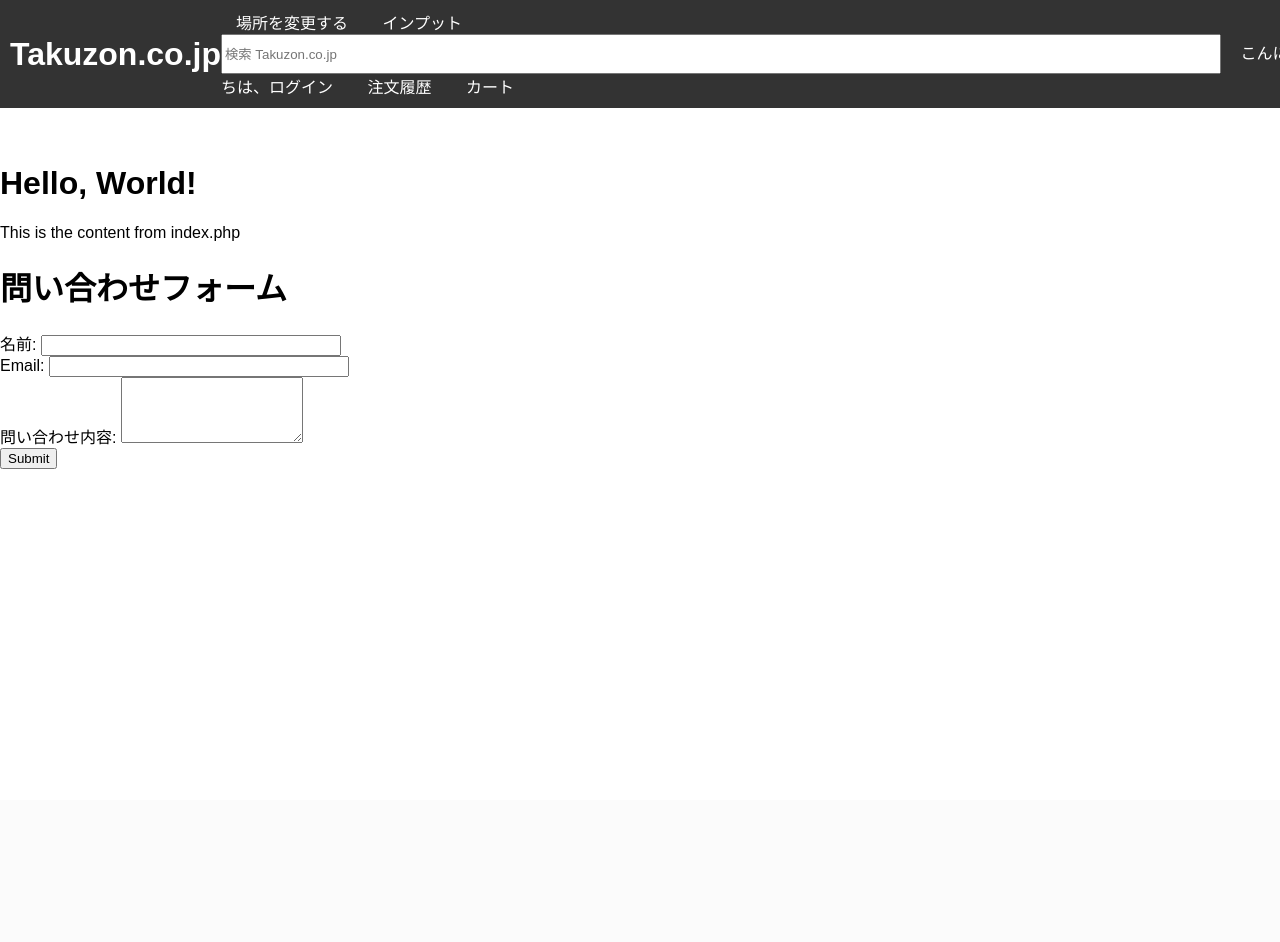
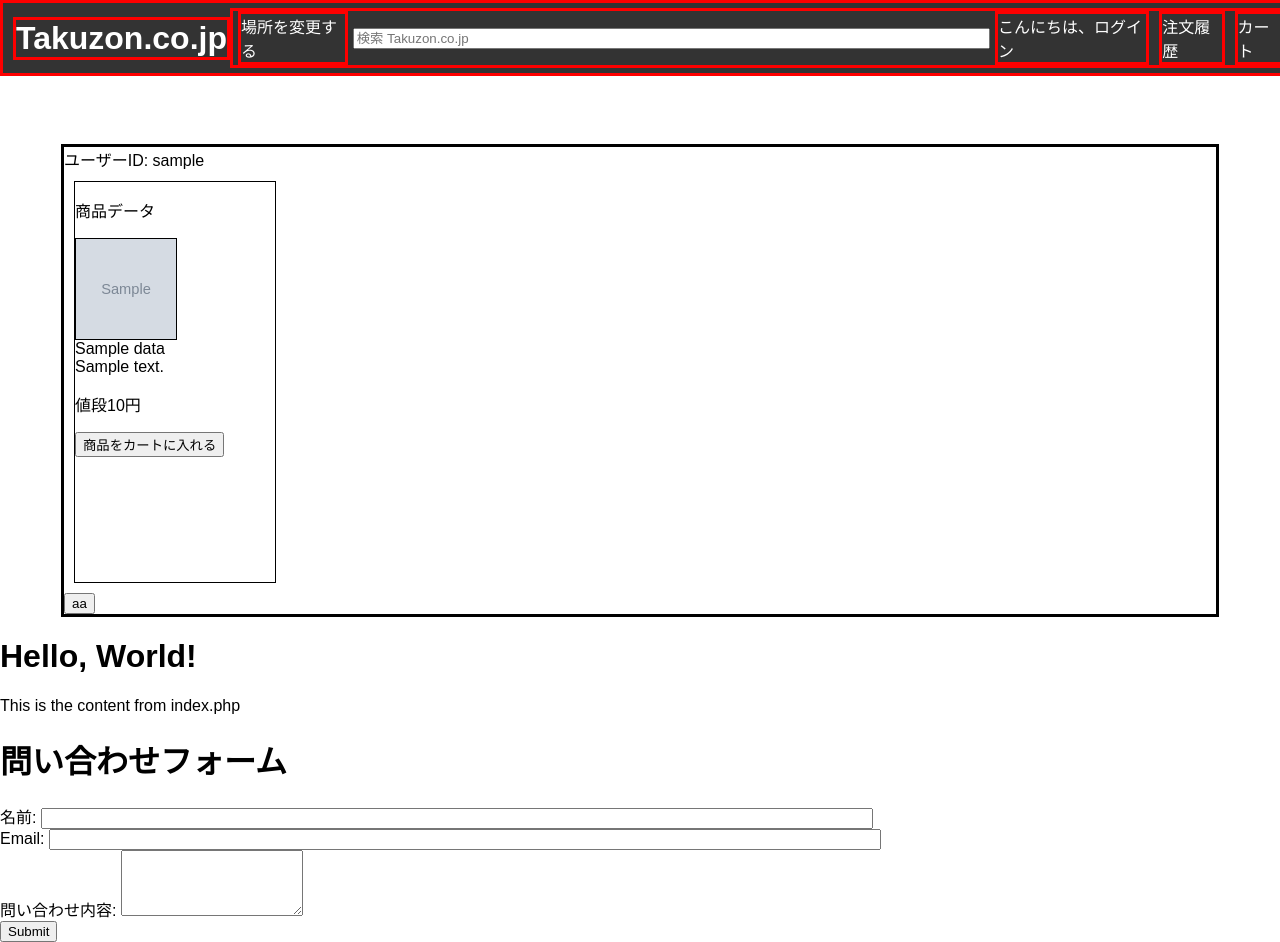
Before and after one commit to TakumitsuDESUYO/ESsite, a PHP site: page /main.php in a window 1280 px wide. Before the commit the page ends 469 px from the top, so only its background shows below. Run offline with PHP 8.4, Linux system fonts and the light colour scheme; the visitor is signed in with stand-in values (Sample User, id 1); tables that the repository leaves empty or names only in its code hold one stand-in row (values such as "Sample post"); grey boxes marked "Sample" are stand-in pictures.

Commit message:
feat:データ表示機能を実装・表示用の商品画像・カートの枠を作成・カーに入れるを作成中#6

```diff
--- /dev/null
+++ b/src/components/SpecimenDisplay.php
@@ -0,0 +1,58 @@
+<?php
+session_start();
+$userId = isset($_SESSION['user_id']) ? $_SESSION['user_id'] : null;
+echo "ユーザーID: $userId";
+// MySQLに接続
+$conn = new mysqli("localhost", "root", "", "sample_data");
+
+// 接続エラーの確認
+if ($conn->connect_error) {
+    die("Connection failed: " . $conn->connect_error);
+}
+
+// ユーザーがログインしているか確認
+if (isset($_SESSION['user_id'])) {
+    // ログインしている場合
+    $user_id = $_SESSION['user_id'];
+
+    // データを取得するクエリ
+    $sql = "SELECT * FROM merchandise_data";
+    $result = $conn->query($sql);
+
+    // クエリの実行と結果の処理
+    if ($result->num_rows > 0) {
+        echo '<div style="display: flex; flex-wrap: wrap;">'; // 横に並べるためのスタイル
+
+        while ($row = $result->fetch_assoc()) {
+            echo "<div style=\"width: 200px; height: 400px; border: solid 1px black; margin: 10px;\">
+                    <p>商品データ</p>
+                    <div style=\"width: 100px; height: 100px; border: solid 1px black; overflow: hidden;\">
+                        <img src=\"" . $row["merchandise_image"] . "\" alt=\"Food Image\" style=\"width: 100%; height: 100%;\">
+                    </div>"
+                . $row["merchandise_name"] ." <br>"
+                . $row["merchandise_comment"] ."
+                    <p>値段". $row["merchandise_price"] ."円<p>
+                    <button onclick=\"addToCart($row[merchandise_id],'$userId')\">商品をカートに入れる</button>
+                  </div>";
+        }
+
+        echo '</div>'; // 横に並べるためのスタイルの終了
+    } else {
+        // データが存在しない場合
+        echo "0 results";
+    }
+} else {
+    // ログインしていない場合
+    echo "ログインしていません。";
+}
+
+// データベース接続を閉じる
+$conn->close();
+?>
+
+<script>
+    function addToCart(merchandise_id,a) {
+        console.log(merchandise_id)
+        console.log(a)
+    }
+</script>
--- a/src/pages/main.php
+++ b/src/pages/main.php
@@ -8,8 +8,10 @@
 
 // HTMLコードを出力
 ?>
+
 <!DOCTYPE html>
 <html lang="ja">
+
 <head>
     <meta charset="UTF-8">
     <meta name="viewport" content="width=device-width, initial-scale=1.0">
@@ -24,59 +26,80 @@
         header {
             background-color: #333;
             color: #fff;
-            display: flex; /* 要素を横並びにする */
-            align-items: center; /* 要素を縦方向に中央揃え */
+            display: flex;
+            align-items: center;
             padding: 10px;
             position: fixed;
             width: 100%;
+            height: 50px;
+            min-width: 1000px;
             z-index: 1000;
+            border: solid red;
+        }
+
+        header h1 {
+            margin: 0;
+            border: solid red;
+        }
+
+        header div {
+            width: 100%;
+            display: flex;
+            align-items: center;
+            border: solid red;
+        }
+
+        header a {
+            color: #fff;
+            text-decoration: none;
+            margin: 0 5px;
+            border: solid red;
         }
 
         input {
-            width: 300px; /* 適切な幅に調整 */
-            box-sizing: border-box; /* borderやpaddingも含めたサイズ計算 */
+            width: 65%;
+            box-sizing: border-box;
         }
 
-        header h1 {
-            margin: 0; /* タイトルの余白をリセット */
+        /* カート表示用のスタイル */
+        #cart-container {
+            position: fixed;
+            top: 100px; /* headerの下に配置 */
+            right: -300px; /* 初期位置は画面外 */
+            width: 300px;
+            height: 100%;
+            background-color: #333;
+            color: #fff;
+            transition: right 0.3s ease; /* アニメーション設定 */
         }
 
-        header div {
-            margin-left: auto; /* 右側に余白をもたせて右寄せにする */
-        }
-
-        header nav a {
-            color: #fff;
-            text-decoration: none;
-            margin: 0 15px;
-        }
-
-        header input {
-            width: 1000px;
-            height: 40px;
-            /* width: 60%; */
-
+        #cart-content {
+            padding: 20px;
         }
     </style>
 </head>
+
 <body>
 
     <header>
         <h1>Takuzon.co.jp</h1>
         <div>
-            <nav>
             <a href="#">場所を変更する</a>
-                <a href="#">インプット</a>
             <input type="text" placeholder="検索 Takuzon.co.jp">
             <a href="#">こんにちは、ログイン</a>
             <a href="#">注文履歴</a>
-                <a href="#">カート</a>
-
-
-
-            </nav>
+            <a href="#" onclick="toggleCart()">カート</a>
         </div>
     </header>
+
+    <!-- カート表示用のコンテナ -->
+    <div id="cart-container">
+        <div id="cart-content">
+            <!-- カートの中身が表示される部分 -->
+            <!-- ここにカート内の商品などを表示するコードを追加 -->
+            カートの中身がここに表示されます。
+        </div>
+    </div>
 
     <br>
     <br>
@@ -86,17 +109,33 @@
     <br>
     <br>
     <br>
+    <div style="width: 90%; border: solid; margin: auto;">
+        <!-- 商品表示機能 -->
+        <?php
+        include('../components/SpecimenDisplay.php');
+        echo "<button>aa</button>";
+        ?>
+    </div>
 
     <h1>Hello, World!</h1>
-    <!-- index.php -->
+
+    <!-- 問い合わせ機能 -->
     <?php
     echo "This is the content from index.php";
-
-// external.phpをinclude
     include('../components/external.php');
     ?>
 
-    <!-- 他のページのコンテンツを追加 -->
+    <script>
+        function toggleCart() {
+            var cartContainer = document.getElementById('cart-container');
+            // カートの表示状態を切り替える
+            if (cartContainer.style.right === '0px') {
+                cartContainer.style.right = '-300px';
+            } else {
+                cartContainer.style.right = '0px';
+            }
+        }
+    </script>
+</body>
 
-</body>
 </html>
```
Also changed, not shown: images/merchandise_image/food1.png (added), images/merchandise_image/food2.png (added), images/merchandise_image/food3.png (added), images/merchandise_image/food5.png (added), images/merchandise_image/food6.png (added). Lines whose indentation alone changed are shown as unchanged.
